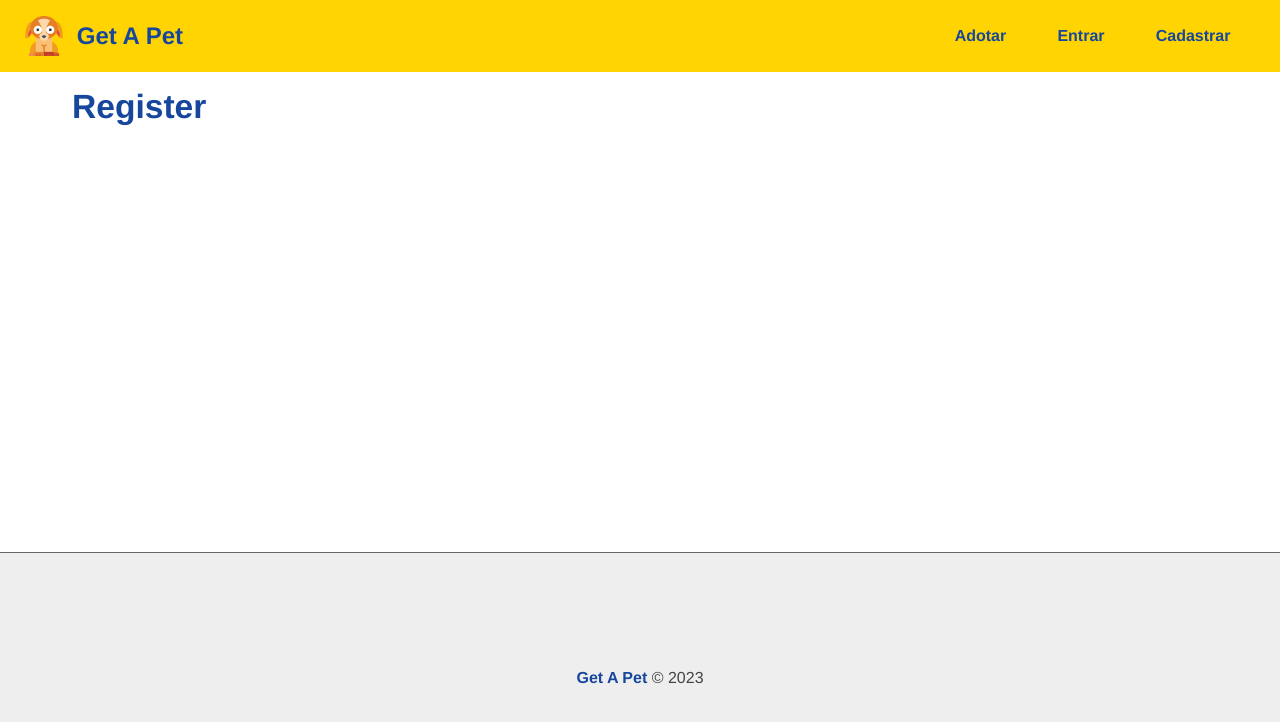
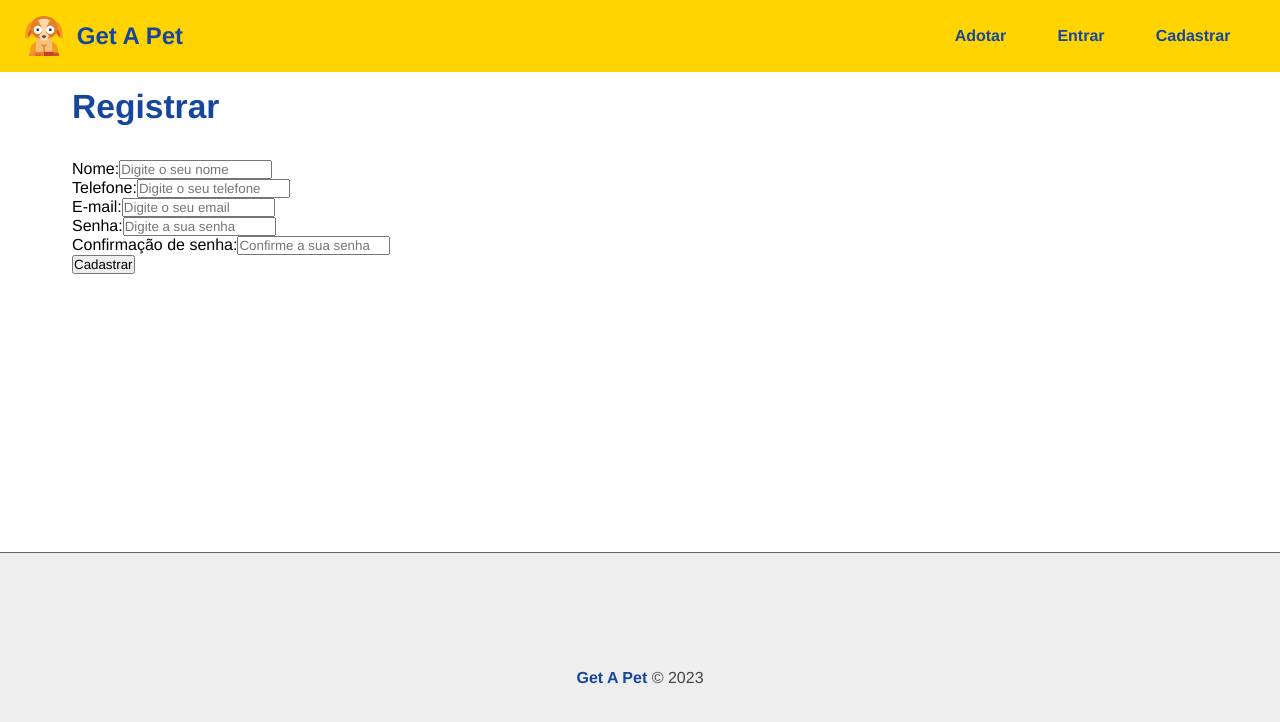
Before and after one commit to Pietro-berg7/Get-A-Pet-Project, a React (Vite) app in the folder frontend/: page /register in a window 1280 px wide. Shown: the top 722 px of the page. Built offline with nearby package versions, Linux system fonts and the light colour scheme.

Commit message:
Criando página e formulário de registro

```diff
--- /dev/null
+++ b/frontend/src/components/form/Input.tsx
@@ -0,0 +1,40 @@
+import React from "react";
+
+import "./Input.css";
+
+interface InputProps {
+  type: string;
+  text: string;
+  name: string;
+  placeholder: string;
+  handleChange: (event: React.ChangeEvent<HTMLInputElement>) => void;
+  value?: string;
+  multiple?: boolean;
+}
+
+const Input: React.FC<InputProps> = ({
+  type,
+  text,
+  name,
+  placeholder,
+  handleChange,
+  value,
+  multiple,
+}) => {
+  return (
+    <div>
+      <label htmlFor={name}>{text}:</label>
+      <input
+        type={type}
+        name={name}
+        id={name}
+        placeholder={placeholder}
+        onChange={handleChange}
+        value={value}
+        {...(multiple ? { multiple } : "")}
+      />
+    </div>
+  );
+};
+
+export default Input;
--- a/frontend/src/components/pages/Auth/Register.tsx
+++ b/frontend/src/components/pages/Auth/Register.tsx
@@ -1,9 +1,52 @@
 import React from "react";
+import Input from "../../form/Input";
 
 const Register: React.FC = () => {
+  const handleChange = (e: React.ChangeEvent<HTMLInputElement>) => {
+    console.log(e.target.value);
+  };
+
   return (
     <section>
-      <h1>Register</h1>
+      <h1>Registrar</h1>
+      <form>
+        <Input
+          text="Nome"
+          type="text"
+          name="name"
+          placeholder="Digite o seu nome"
+          handleChange={handleChange}
+        />
+        <Input
+          text="Telefone"
+          type="text"
+          name="phone"
+          placeholder="Digite o seu telefone"
+          handleChange={handleChange}
+        />
+        <Input
+          text="E-mail"
+          type="email"
+          name="email"
+          placeholder="Digite o seu email"
+          handleChange={handleChange}
+        />
+        <Input
+          text="Senha"
+          type="password"
+          name="password"
+          placeholder="Digite a sua senha"
+          handleChange={handleChange}
+        />
+        <Input
+          text="Confirmação de senha"
+          type="password"
+          name="confirmpassword"
+          placeholder="Confirme a sua senha"
+          handleChange={handleChange}
+        />
+        <input type="submit" value="Cadastrar" />
+      </form>
     </section>
   );
 };
```
Also changed, not shown: frontend/src/components/form/Input.css (added).
